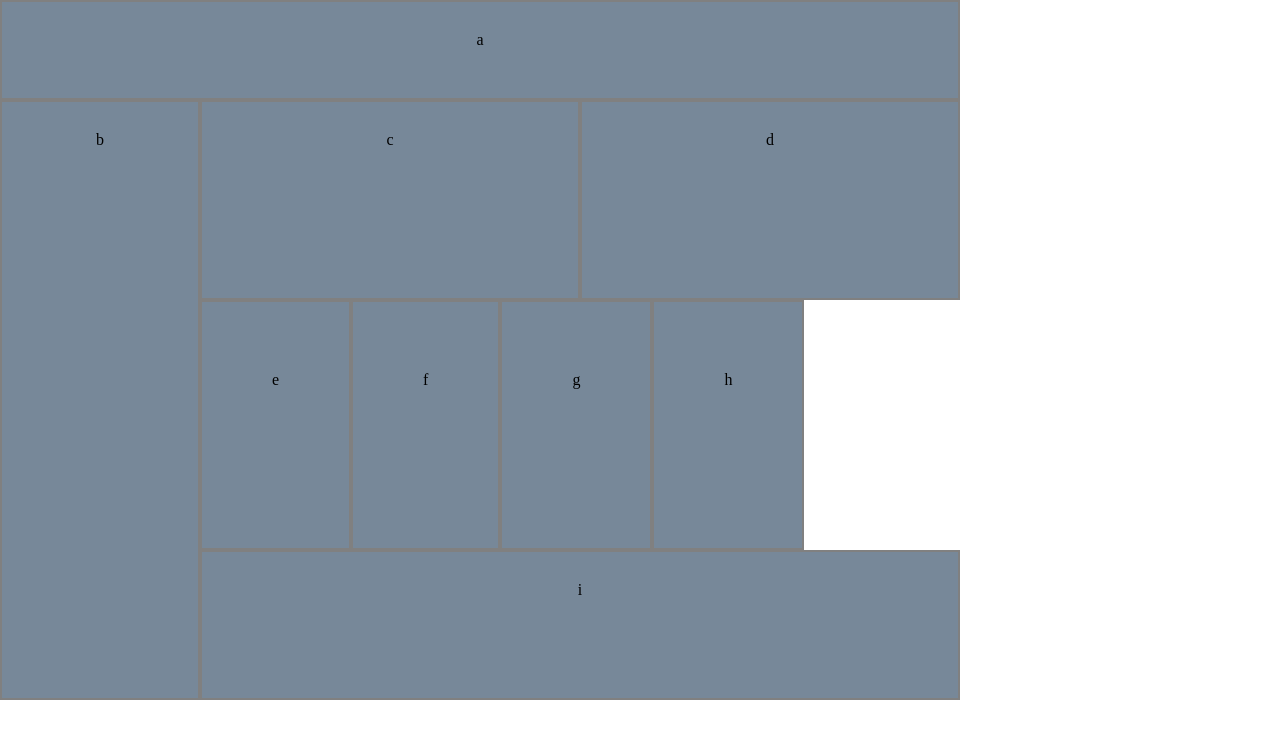
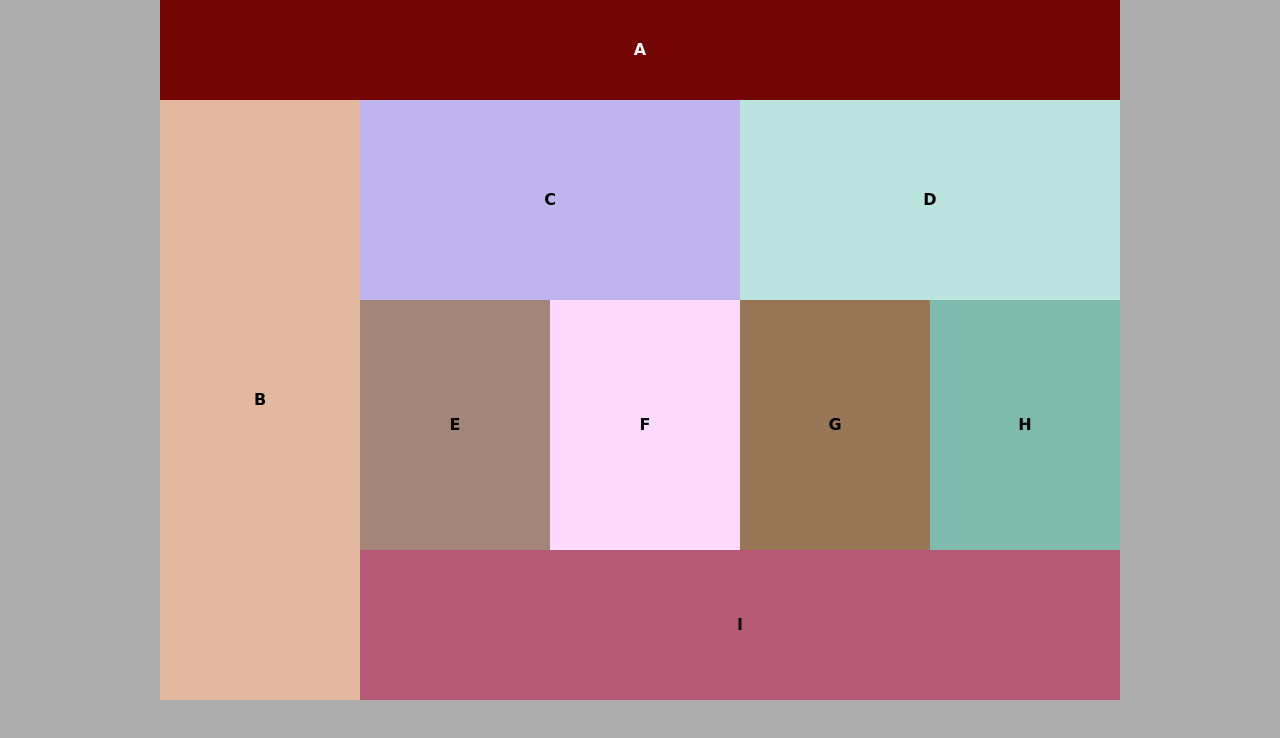
Before and after one commit to Ala2Hamdan/lab-01, a plain HTML site: page index.html in a window 1280 px wide. Drawn offline with Linux system fonts and the light colour scheme.

Commit message:
grid style

```diff
--- a/css/base.css
+++ b/css/base.css
@@ -1,18 +1,10 @@
-body{
-    /* box-sizing: border-box; */
-    margin: 0 auto;
+    body {
+        font-family: cursive;
+        font-weight: bolder;
 
-}
+      background-color: rgb(173, 173, 173);
+    }
 
-*{
-    box-sizing: border-box;
-
-}
-div{
-    border: solid 2px gray;
-    background-color:lightslategray;
-    text-align:center;
-    padding: 30px;
-
-
-}
+    *{
+      box-sizing: border-box;
+    }
--- a/css/layout.css
+++ b/css/layout.css
@@ -1,180 +1,126 @@
+#A {
+    background-color: rgb(72, 86, 90);
+    color: black
+}
 
-.a{
-    width:480px ;
-    height: 75px;
+#b {
+    background-color: rgb(41, 77, 97);
 }
-.b{
-    width:480px ;
-    height: 150px;
+
+#c {
+    background-color: #46393ed2;
 }
-.c{
-    width:480px ;
-    height: 125px;
+
+#d {
+    background-color: #2f4444;
 }
-.d{
-    width:480px ;
-    height: 125px;
+
+#e {
+    background-color: rgb(66, 61, 51);
 }
-.float{
-    width: 480px;
+
+#f {
+    background-color: rgb(63, 143, 83);
+    color: white
+}
+
+#g {
+    background-color: rgb(124, 165, 184);
+}
+
+#h {
+    background-color: rgb(199, 131, 154);
+}
+
+#i {
+    background-color: rgb(0, 0, 0);
+    color: rgb(13, 14, 12);
+}
+
+/* Tablet Media*/
+@media (min-width: 737px) and (max-width: 959px){
+    #A {
+        background-color: #cff7ce;
+        color: rgb(70, 90, 26);
+    }
+
+    #b {
+        background-color: #c9b7f3;
+    }
+
+    #c {
+        background-color: #f3c9e9;
+    }
+
+    #d {
+        background-color: #7ea58e;
+        color: #EFF6E0;
+    }
+
+    #e {
+        background-color: #eba99a;
+        color: #EFF6E0;
+    }
+
+    #f {
+        background-color: #f1d1b5;
+        color: #EFF6E0;
+    }
+
+    #g {
+        background-color: #c2c45d;
+    }
+
+    #h {
+        background-color: #f3d6b298;
+    }
+
+    #i {
+        background-color: #a379f2da;
+    }
 
 }
-.float div{
-    width:240px ;
-    height:250px;
-   float:left;
-   padding:70px;
+
+/* Desktop Media */
+
+@media (min-width: 960px){
+    #A {
+        background-color: rgb(116, 5, 5);
+        color: rgb(248, 248, 248);
+    }
+
+    #b {
+        background-color: rgb(226, 184, 159);
+    }
+
+    #c {
+        background-color: rgb(192, 180, 238);
+    }
+
+    #d {
+        background-color: rgb(187, 228, 224);
+    }
+
+    #e {
+        background-color: rgb(163, 133, 121);
+    }
+
+    #f {
+        background-color: #fddafd;
+        color: #080808;
+    }
+
+    #g {
+        background-color: rgb(153, 118, 87);
+    }
+
+    #h {
+        background-color: rgb(127, 187, 172);
+    }
+
+    #i {
+        background-color: #b65977;
+        color: #0e0f0d;
+    }
 
 }
-.i{
-    width: 480px;
-    height: 80px;
-    clear: both;
-}
-@media screen and (  min-width:768px ){
-    .a{
-        width:960px ;
-        height: 100px;
-    }
-    main {
-        width: 960px;
-        position: absolute;
-
-    }
-    .b{
-        width:200px ;
-        height: 600px;
-        float: left;
-
-
-    }
-    .style{
-        position: absolute;
-
-    }
-    main section{
-        float: left;
-
-    }
-    main div{
-        float: left;
-    }
-
-
-    /* .style section{
-        float: left;
-
-    }
-    .cd {
-
-
-        float:left;
-
-
-
-    }
-    .float{
-
-        height:250px;
-        width: 765px;
-       float: left;
-
-    }
-     .c , .d{
-        width:380px ;
-        height: 200px;
-        float:left;
-    }
-
-    .float div{
-        width:190px ;
-        height:250px;
-        float: left;
-
-
-    }
-    .i {
-        width: 760px;
-        height: 150px;
-
-        position: absolute;
-        left: 200px;
-        top:450px;
-    } */
-    .c{
-        width:380px ;
-        height: 200px;
-        float: left;
-    }
-    .d{
-        width:380px ;
-        height: 200px;
-        float: left;
-    }
-    /* .float{
-        width: 480px;
-
-    }
-    .float div{
-        width:190px ;
-        height:250px;
-        display: block;
-       float:left;
-       padding:70px;
-
-    } */
-    /* .i{
-        width: 760px;
-        height: 150px;
-        float: left;
-    } */
-    .float{
-        display: inline-flex;
-        float: left;
-    }
-    .float div{
-        width:190px ;
-        height:250px;
-        float:left;
-        display:block;
-
-    }
-    /* .e {
-
-        width:190px ;
-        height:250px;
-        float:left;
-        display:block;
-
-    }
-    .f {
-
-        width:190px ;
-        height:250px;
-        float:left;
-        display:block;
-
-    }
-    .g {
-
-        width:190px ;
-        height:250px;
-        float:left;
-        display:block;
-
-    }
-    .h{
-
-        width:190px ;
-        height:250px;
-        float:left;
-        display:block;
-
-    } */
-    .i{
-        width: 760px;
-        height: 150px;
-        float: left;
-        clear: inherit;
-    }
-}
--- /dev/null
+++ b/css/module.css
@@ -0,0 +1,180 @@
+
+.box {
+	max-width: 960px;
+	text-align: center;
+	box-sizing: border-box;
+}
+
+@media (min-width: 480px) and (max-width: 736px){
+
+	#container {
+		display:grid;
+		width: 480px;
+		margin: 0 auto;
+		margin-left: calc((100% - 480px) /2);
+		grid-template-columns: 240px 240px;
+		grid-template-rows: 75px 150px 125px 125px 250px 250px 80px;
+	}
+
+	#A {
+			grid-area: 1 / 1 / 1 / 3;
+			line-height: 75px;
+	}
+
+	#b {
+			grid-area: 2 / 1 / 2 / 3;
+			line-height: 150px;
+
+	}
+
+	#c {
+			grid-area: 3 / 1 / 3 / 3;
+			line-height: 125px;
+	}
+
+	#d {
+			grid-area: 4 / 1 / 4 / 3;
+			line-height: 125px;
+	}
+
+	#e {
+			grid-area: 5 / 1 / 5 / 1;
+			line-height: 250px;
+	}
+
+	#f {
+			grid-area: 5 / 2 / 5 / 2;
+			line-height: 250px;
+	}
+
+	#g {
+			grid-area: 6 / 1 / 6 / 1;
+			line-height: 250px;
+	}
+
+	#h {
+			grid-area: 6 / 2 / 6 / 2;
+			line-height: 250px;
+	}
+
+	#i {
+			grid-area: 7 / 1 / 7 / 3;
+			line-height: 80px;
+	}
+
+}
+
+@media (min-width: 737px) and (max-width: 959px){
+
+	#container {
+		display:grid;
+		width: 737px;
+		margin: 0 auto;
+		margin-left: calc((100% - 737px) /2);
+
+	}
+
+	#A {
+		grid-area: 1 / 1 / 2 / 6;
+		line-height: 100px;
+	}
+
+	#b {
+		grid-area: 2 / 1 / 6 / 1;
+		line-height: 600px;
+	}
+
+	#c {
+		grid-area: 2 / 2 / 3 / 4;
+		line-height: 200px;
+	}
+
+	#d {
+		grid-area: 2 / 4 / 2 / 6;
+		line-height: 200px;
+	}
+
+	#e {
+		grid-area: 3 / 2 / 4 / 2;
+		line-height: 250px;
+	}
+
+	#f {
+		grid-area: 3 / 3 / 4 / 3;
+		line-height: 250px;
+	}
+
+	#g {
+		grid-area: 3 / 4 / 4 / 4;
+		line-height: 250px;
+	}
+
+	#h {
+		grid-area: 3 / 5 / 4 / 5;
+		line-height: 250px;
+	}
+
+	#i {
+		grid-area: 4 / 2 / 5 / 6;
+		line-height: 150px;
+	}
+}
+
+@media (min-width: 960px){
+
+    #container{
+				display:grid;
+				width: 960px;
+				margin: 0 auto;
+				margin-left: calc((100% - 960px) /2);
+				grid-template-columns: 200px 190px 190px 190px 190px;
+				grid-template-rows: 100px 200px 250px 150px;
+
+    }
+
+    #A {
+				grid-area: 1 / 1 / 2 / 6;
+        line-height: 100px;
+    }
+
+    #b {
+      grid-area: 2 / 1 / 6 / 1;
+      line-height: 600px;
+    }
+
+    #c {
+      grid-area: 2 / 2 / 3 / 4;
+      line-height: 200px;
+    }
+
+    #d {
+      grid-area: 2 / 4 / 2 / 6;
+      line-height: 200px;
+    }
+
+    #e {
+			grid-area: 3 / 2 / 4 / 2;
+      line-height: 250px;
+		}
+
+		#f {
+			grid-area: 3 / 3 / 4 / 3;
+			line-height: 250px;
+		}
+
+		#g {
+			grid-area: 3 / 4 / 4 / 4;
+			line-height: 250px;
+		}
+
+		#h {
+			grid-area: 3 / 5 / 4 / 5;
+			line-height: 250px;
+		}
+
+    #i {
+      grid-area: 4 / 2 / 5 / 6;
+      line-height: 150px;
+    }
+
+}
--- a/css/style.css
+++ b/css/style.css
@@ -1,2 +1,4 @@
+@import'./reset.css';
 @import'./base.css';
 @import'./layout.css';
+@import'./module.css';
--- a/index.html
+++ b/index.html
@@ -4,38 +4,24 @@
     <meta charset="UTF-8">
     <meta http-equiv="X-UA-Compatible" content="IE=edge">
     <meta name="viewport" content="width=device-width, initial-scale=1.0">
+    <link rel="stylesheet" href="css/style.css" />
     <title>Document</title>
-    <link rel="stylesheet" href="css/reset.css">
-    <link rel="stylesheet" href="css/style.css">
 </head>
 <body>
-    <header>
-     <div class="a"> a </div>
-    </header>
+    <div id="container">
+        <div class="box" id="A">A</div>
+        <div class="box" id="b">B</div>
 
-    <main>
-        <section class="style">
-        <div class="b"> b</div>
+        <div class="box" id="c">C</div>
+        <div class="box" id="d">D</div>
 
-        <section class="cd ">
-        <div class="c" > c </div>
-        <div class="d"> d </div>
-        </section>
-        <section class="float ">
-            <div class="e"> e </div>
-            <div class="f"> f </div>
-            <div class="g"> g </div>
-            <div class="h"> h </div>
-       </section>
-        <div class="i"> i </div>
+        <div class="box" id="e">E</div>
+        <div class="box" id="f">F</div>
+        <div class="box" id="g">G</div>
+        <div class="box" id="h">H</div>
 
-        </section>
-
-    </main>
-
-
-    <footer>
-
-    </footer>
+        <div class="box" id="i">I</div>
+    </div>
+</div>
 </body>
 </html>
```
